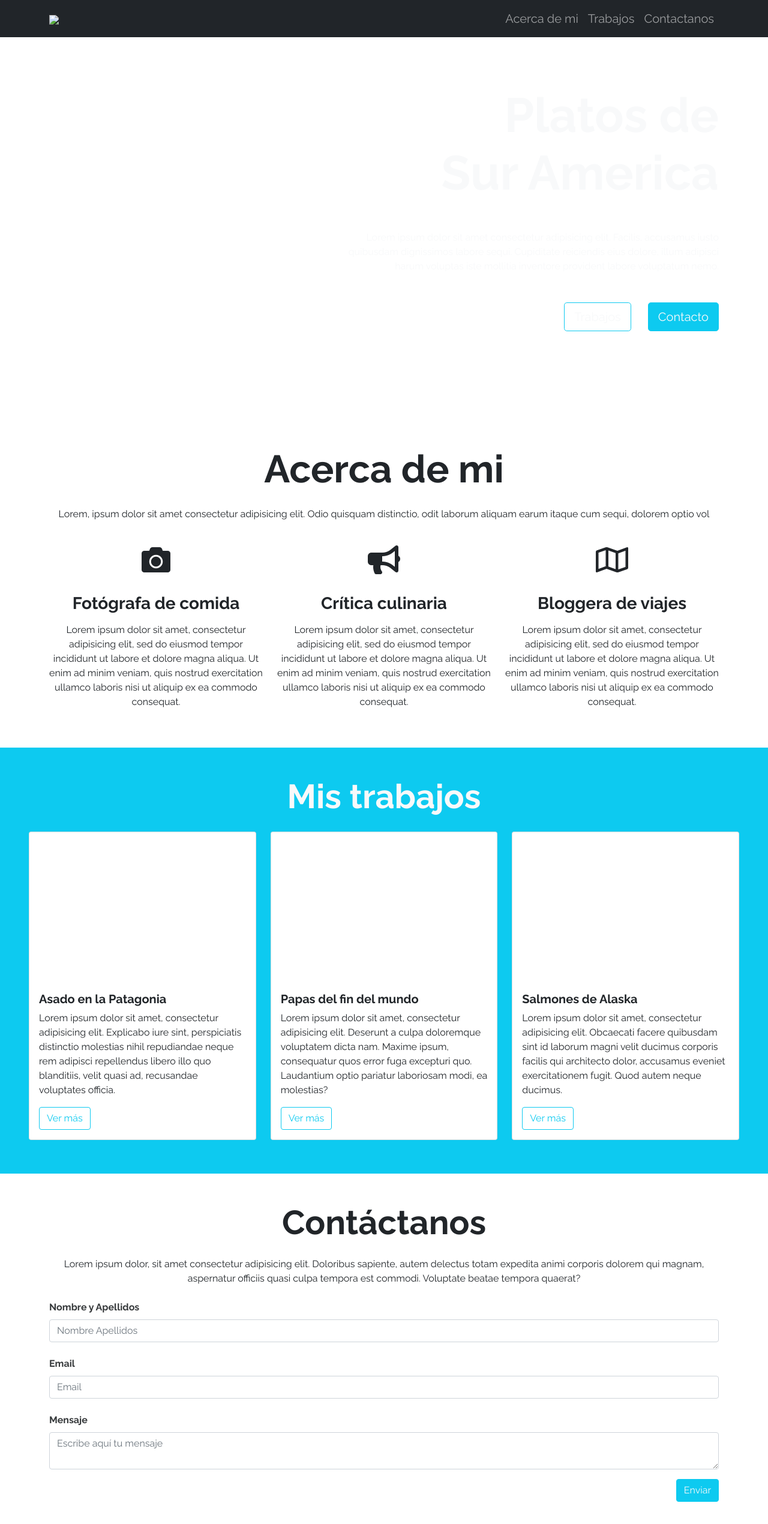
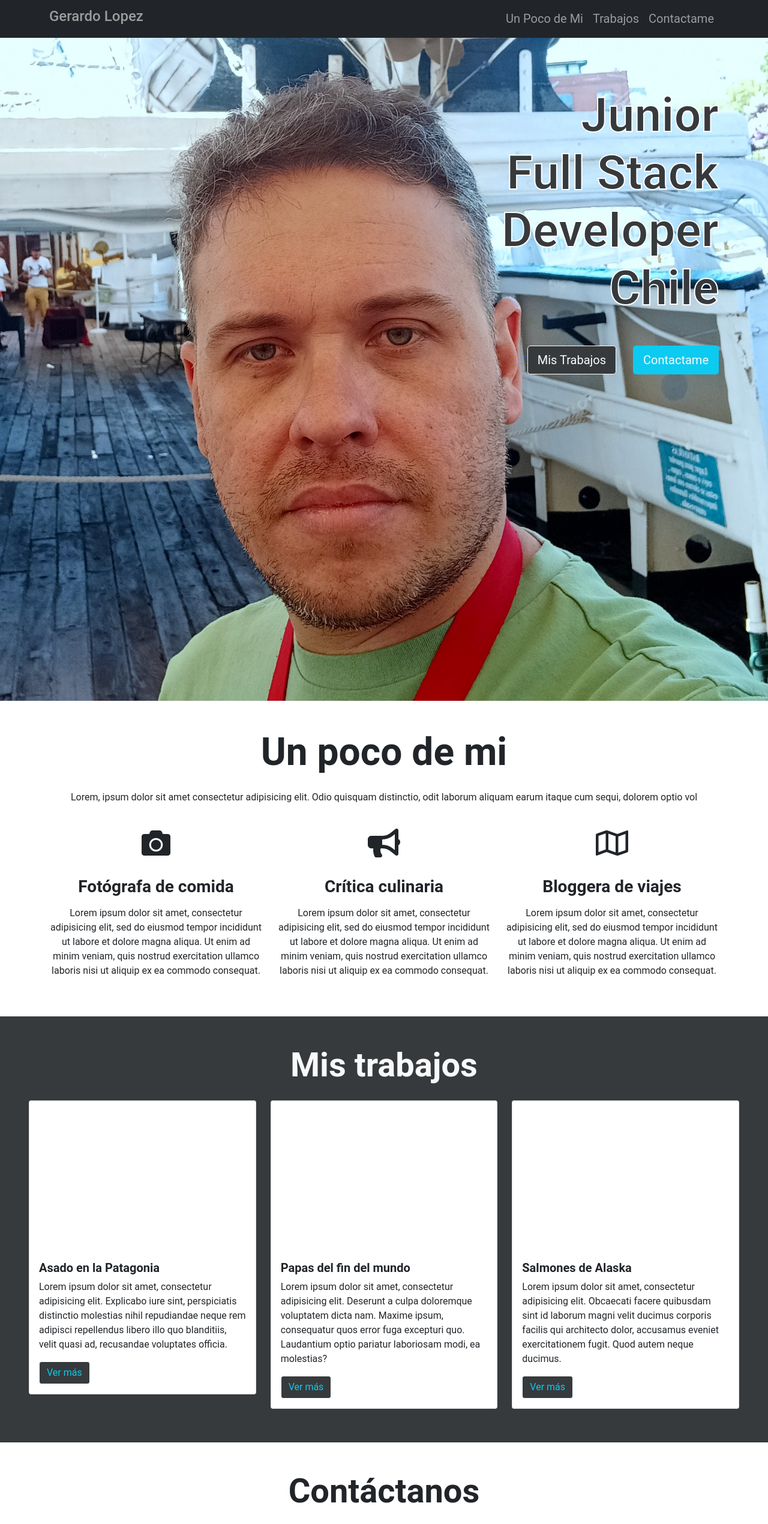
Before and after one commit to grd6/desafiocv, a plain HTML site: page index.html in a window 1280 px wide. Shown: the top 2540 px of the page at 60% size. Drawn offline with nearby package versions, Linux system fonts and the light colour scheme.

Commit message:
se modifica html y css y se agrega favicon

```diff
--- a/assets/css/estilos.css
+++ b/assets/css/estilos.css
@@ -1,14 +1,30 @@
 body {
-  font-family: "Raleway", sans-serif;
+  font-family: "Roboto", sans-serif;
 }
 
-/* Hero Section */
+.navbar-brand h3 {
+  font-size: 1.5rem;
+  color: #9b9d9e;
+}
+.display-1 {
+color: #373a3c;
+-webkit-text-stroke: 2px white;
+}
 
+.btn-outline-info{
+  background-color: #373a3c;
+  border-color: white;
+}
+.bg-info{
+  background-color: #373a3c!important ;
+}
 #Hero-Section {
-  background-image: url("../img/bg-hero.jpg");
+  background-image: url("/assets/img/img_yo.jpg");
   background-repeat: no-repeat;
   background-size: cover;
-  background-position: left;
+
+  width: 100%;
+  height: 70rem;
 }
 
 /* Mis trabajos */
@@ -32,8 +48,7 @@ body {
     font-weight: 400;
   }
 
-  .navbar-brand{
+  .navbar-brand {
     width: 100px;
   }
-
 }
--- a/index.html
+++ b/index.html
@@ -1,80 +1,94 @@
 <!DOCTYPE html>
 <html lang="en">
-
   <head>
-    <meta charset="UTF-8">
-    <meta http-equiv="X-UA-Compatible" content="IE=edge">
-    <meta name="viewport" content="width=device-width, initial-scale=1.0">
-    <link rel="preconnect" href="https://fonts.googleapis.com">
-    <link rel="preconnect" href="https://fonts.gstatic.com" crossorigin>
-    <link href="https://fonts.googleapis.com/css2?family=Raleway:wght@400;700&display=swap" rel="stylesheet">
-    <link href="https://cdn.jsdelivr.net/npm/bootstrap@5.1.3/dist/css/bootstrap.min.css" rel="stylesheet"
-        integrity="sha384-1BmE4kWBq78iYhFldvKuhfTAU6auU8tT94WrHftjDbrCEXSU1oBoqyl2QvZ6jIW3" crossorigin="anonymous">
-    <title>Gerardo Lopez</title>
-    <link rel="stylesheet" href="https://cdnjs.cloudflare.com/ajax/libs/font-awesome/5.9.0/css/all.min.css"
+    <meta charset="UTF-8" />
+    <meta http-equiv="X-UA-Compatible" content="IE=edge" />
+    <meta name="viewport" content="width=device-width, initial-scale=1.0" />
+    <link rel="preconnect" href="https://fonts.googleapis.com" />
+    <link rel="preconnect" href="https://fonts.gstatic.com" crossorigin />
+    <link
+      rel="shortcut icon"
+      href="/assets/favicon/favicon-16x16.png"
+      type="image/x-icon"
+    />
+    <link
+      href="https://cdn.jsdelivr.net/npm/bootstrap@5.1.3/dist/css/bootstrap.min.css"
+      rel="stylesheet"
+      integrity="sha384-1BmE4kWBq78iYhFldvKuhfTAU6auU8tT94WrHftjDbrCEXSU1oBoqyl2QvZ6jIW3"
+      crossorigin="anonymous"
+    />
+    <title>CV Gerardo Lopez</title>
+    <link
+      rel="stylesheet"
+      href="https://cdnjs.cloudflare.com/ajax/libs/font-awesome/5.9.0/css/all.min.css"
       integrity="sha512-q3eWabyZPc1XTCmF+8/LuE1ozpg5xxn7iO89yfSOd5/oKvyqLngoNGsx8jq92Y8eXJ/IRxQbEC+FGSYxtk2oiw=="
-        crossorigin="anonymous" referrerpolicy="no-referrer" />
-    <link rel="stylesheet" href="assets/css/estilos.css">
+      crossorigin="anonymous"
+      referrerpolicy="no-referrer"
+    />
+    <link rel="stylesheet" href="assets/css/estilos.css" />
   </head>
 
   <body>
     <nav class="navbar navbar-expand-lg navbar-dark bg-dark fixed-top">
       <div class="container">
         <a class="navbar-brand" href="#">
-                <img src="assets/img/logo.png" class="img-fluid">
+          <h3>Gerardo Lopez</h3>
         </a>
-            <button class="navbar-toggler" type="button" data-bs-toggle="collapse"
-                aria-controls="navbarSupportedContent" aria-expanded="false" aria-label="Toggle navigation">
+        <button
+          class="navbar-toggler"
+          type="button"
+          data-bs-toggle="collapse"
+          aria-controls="navbarSupportedContent"
+          aria-expanded="false"
+          aria-label="Toggle navigation"
+        >
           <span class="navbar-toggler-icon"></span>
         </button>
         <div class="collapse navbar-collapse" id="navbarSupportedContent">
           <ul class="navbar-nav ms-auto mb-2 mb-lg-0 fs-5">
             <li class="nav-item">
-                        <a class="nav-link" href="#">Acerca de mi</a>
+              <a class="nav-link" href="#un-poco-de-mi">Un Poco de Mi</a>
             </li>
             <li class="nav-item">
-                        <a class="nav-link" href="#">Trabajos</a>
+              <a class="nav-link" href="#mis-trabajos">Trabajos</a>
             </li>
             <li class="nav-item">
-                        <a class="nav-link" href="#">Contactanos</a>
+              <a class="nav-link" href="#">Contactame</a>
             </li>
-
           </ul>
-
         </div>
       </div>
     </nav>
 
     <header id="Hero-Section" class="text-light text-end py-5 mt-5">
       <div class="container">
-            <div class="ms-auto col-12 col-md-7 ">
+        <div class="ms-auto col-12 col-md-7">
           <h1 class="display-1 fw-bold my-5">
-                    Platos de <br> Sur America
+            Junior<br />
+            Full Stack<br />
+            Developer <br />
+            Chile
           </h1>
-                <p class="my-5">
-                    Lorem ipsum dolor sit amet consectetur adipisicing elit. Facilis, accusamus iusto quibusdam
-                    dignissimos labore sequi. Cupiditate reiciendis eius dolore, illum adipisci harum voluptas iste
-                    mollitia inventore provident labore voluptatum nemo.
-                </p>
+
           <div class="mb-5 pb-5">
-                    <button class="btn btn-lg btn-outline-info text-light me-4">Trabajos</button>
-                    <button class="btn btn-lg btn-info text-light">Contacto</button>
+            <a href="#mis-trabajos"
+              >"<button class="btn btn-lg btn-outline-info text-light me-4 i">
+                Mis Trabajos
+              </button></a
+            >
+            <button class="btn btn-lg btn-info text-light">Contactame</button>
           </div>
         </div>
       </div>
     </header>
 
-
     <section id="Acerca-de-mi" class="container text-center my-5">
-
-
-        <h2 class="display-3 fw-bold my-4">Acerca de mi</h2>
-
+      <h2 class="display-3 fw-bold my-4" id="un-poco-de-mi">Un poco de mi</h2>
       <p class="my-4">
-            Lorem, ipsum dolor sit amet consectetur adipisicing elit. Odio quisquam distinctio, odit laborum aliquam
-            earum itaque cum sequi, dolorem optio vol
+        Lorem, ipsum dolor sit amet consectetur adipisicing elit. Odio quisquam
+        distinctio, odit laborum aliquam earum itaque cum sequi, dolorem optio
+        vol
       </p>
-
 
       <div class="row">
         <div class="col-12 col-md-4">
@@ -110,15 +124,21 @@
       </div>
     </section>
 
-
     <section id="Mis-trabajos" class="my-5 p-5 bg-info">
-
-        <h2 class="display-4 fw-bold text-center text-light mb-3">Mis trabajos</h2>
+      <h2
+        class="display-4 fw-bold text-center text-light mb-3"
+        id="mis-trabajos"
+      >
+        Mis trabajos
+      </h2>
 
       <div class="row">
         <div class="col-12 col-sm-4 py-2">
           <div class="card">
-                    <div class="image-top" style="background-image: url(assets/img/card-1.jpg)"></div>
+            <div
+              class="image-top"
+              style="background-image: url(assets/img/card-1.jpg)"
+            ></div>
             <div class="card-body">
               <h5 class="card-title fw-bold">Asado en la Patagonia</h5>
               <p class="card-text">
@@ -135,7 +155,10 @@
         </div>
         <div class="col-12 col-sm-4 py-2">
           <div class="card">
-                    <div class="image-top" style="background-image: url(assets/img/card-2.jpg)"></div>
+            <div
+              class="image-top"
+              style="background-image: url(assets/img/card-2.jpg)"
+            ></div>
             <div class="card-body">
               <h5 class="card-title fw-bold">Papas del fin del mundo</h5>
               <p class="card-text">
@@ -152,7 +175,10 @@
         </div>
         <div class="col-12 col-sm-4 py-2">
           <div class="card">
-                    <div class="image-top" style="background-image: url(assets/img/card-3.jpg)"></div>
+            <div
+              class="image-top"
+              style="background-image: url(assets/img/card-3.jpg)"
+            ></div>
             <div class="card-body">
               <h5 class="card-title fw-bold">Salmones de Alaska</h5>
               <p class="card-text">
@@ -168,27 +194,22 @@
           </div>
         </div>
       </div>
-
     </section>
 
-
-
     <section id="Contacto" class="container my-5">
-
       <h2 class="display-4 fw-bold text-center my-4">Contáctanos</h2>
 
-        <p class="text-center my-4 d-none d-md-block">Lorem ipsum dolor, sit amet consectetur adipisicing elit.
-            Doloribus
-            sapiente, autem delectus totam expedita
-            animi corporis dolorem qui magnam, aspernatur officiis quasi culpa tempora est commodi. Voluptate beatae
-            tempora quaerat?</p>
+      <p class="text-center my-4 d-none d-md-block">
+        Lorem ipsum dolor, sit amet consectetur adipisicing elit. Doloribus
+        sapiente, autem delectus totam expedita animi corporis dolorem qui
+        magnam, aspernatur officiis quasi culpa tempora est commodi. Voluptate
+        beatae tempora quaerat?
+      </p>
 
       <form>
-
-
         <div class="form-group mb-4">
           <label class="mb-2">Nombre y Apellidos</label>
-                <input class="form-control" placeholder="Nombre Apellidos">
+          <input class="form-control" placeholder="Nombre Apellidos" />
         </div>
 
         <div class="form-group mb-4">
@@ -196,32 +217,28 @@
           <input class="form-control" placeholder="Email" />
         </div>
 
-
         <div class="form-group">
           <label class="mb-2">Mensaje</label>
-                <textarea class="form-control" placeholder="Escribe aquí tu mensaje"></textarea>
+          <textarea
+            class="form-control"
+            placeholder="Escribe aquí tu mensaje"
+          ></textarea>
         </div>
 
         <div class="my-3 text-end">
           <button class="btn btn-info text-light">Enviar</button>
         </div>
-
-
-
       </form>
-
     </section>
-
-
 
     <footer class="bg-dark text-center text-light p-4">
       <p class="mb-0">Olivia Ros 2019. Todos los derechos reservados.</p>
     </footer>
 
-
-    <script src="https://cdn.jsdelivr.net/npm/bootstrap@5.1.3/dist/js/bootstrap.bundle.min.js"
+    <script
+      src="https://cdn.jsdelivr.net/npm/bootstrap@5.1.3/dist/js/bootstrap.bundle.min.js"
       integrity="sha384-ka7Sk0Gln4gmtz2MlQnikT1wXgYsOg+OMhuP+IlRH9sENBO0LRn5q+8nbTov4+1p"
-        crossorigin="anonymous"></script>
+      crossorigin="anonymous"
+    ></script>
   </body>
-
 </html>
```
Also changed, not shown: assets/favicon/favicon-16x16.png (added), assets/img/img_yo.jpg (added). Lines whose indentation alone changed are shown as unchanged.
